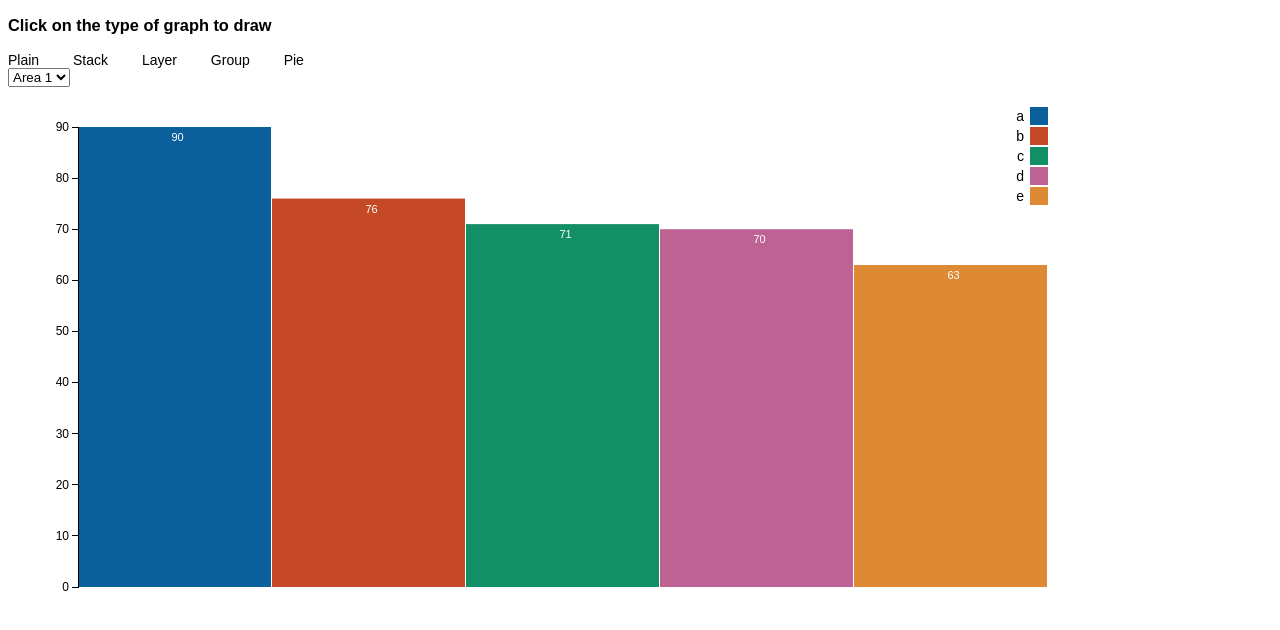
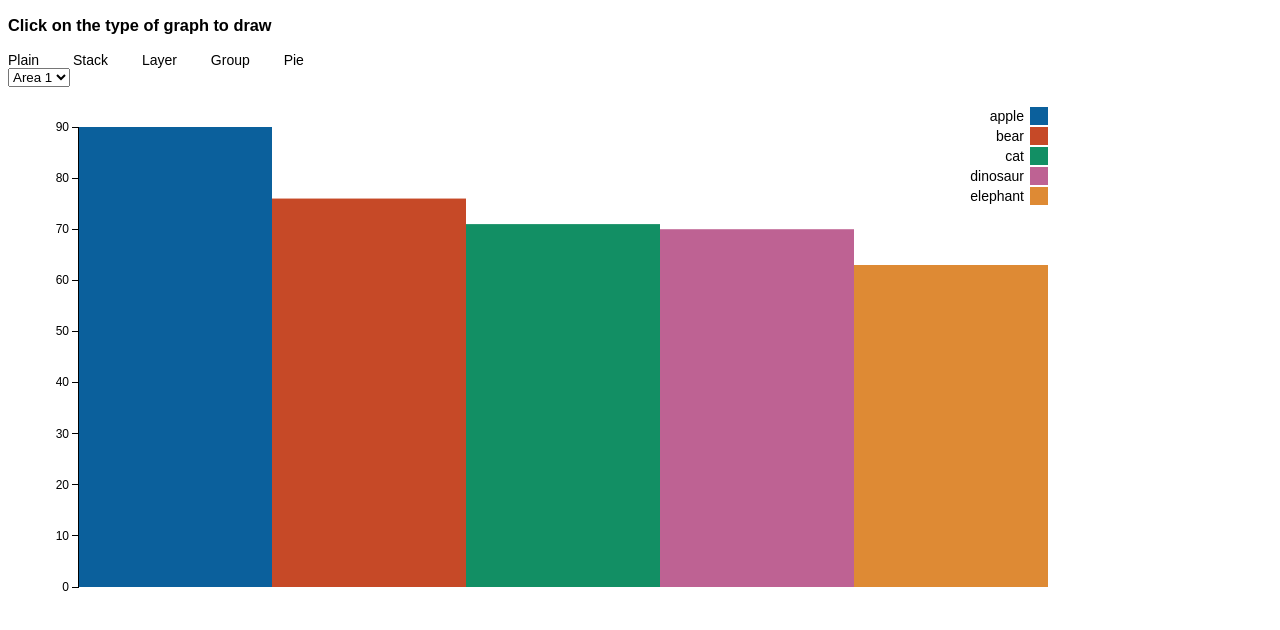
Before and after one commit to refinery-platform/refinery-utility-visualization, a plain HTML site: page index.html in a window 1280 px wide. Both pictures are taken after a click on the link "Plain". Drawn offline with Linux system fonts and the light colour scheme.

Commit message:
Plain bar chart now supports new data format

```diff
--- a/index.html
+++ b/index.html
@@ -3,6 +3,28 @@
 <head>
     <title>Variety of Charts</title>
     <link rel="stylesheet" type="text/css" href="css/style.css">
+    <script>
+        // some useful helper functions
+
+        Array.prototype.max = function() {
+            var max = 0;
+            var i = this.length;
+            while (i--) {
+                if (max < this[i])
+                    max = this[i];
+            }
+            return max;
+        }
+        // adds super optimized sum method found on stack overflow
+        Array.prototype.sum = function() {
+            var total = 0;
+            var i = this.length;
+            while (i--) {
+                total += this[i];
+            }
+            return total;
+        }
+    </script>
 </head>
 
 <body>
@@ -48,11 +70,23 @@
             }
         }
 
+        inputData = {
+                    items: ["apple", "bear", "cat", "dinosaur", "elephant"],
+                    categories: ["agility", "buffness", "conspicuousness", "dangerousness", "elasticity"],
+                    matrix: [
+                           [6, 29, 18, 30, 7],
+                           [8, 27, 17, 12, 12],
+                           [12, 21, 16, 3, 19],
+                           [20, 18, 16, 9, 7],
+                           [22, 5, 15, 20, 1]
+                        ]
+                }
+
         $(document).ready(function() {
             $("#plain").click(function(event) {
                 targetValue = target.options[target.selectedIndex].value;
                 userConfig.targetArea = targetValue;
-                draw("plain", userConfig, null);
+                draw("plain", userConfig, inputData);
                 event.preventDefault();
             });
 
--- a/js/charts/plain.js
+++ b/js/charts/plain.js
@@ -1,10 +1,21 @@
 function plain(data, config) {
 
-    var margin = config.margin;
-    var width = config.dimension.width;
-    var height = config.dimension.height;
-    var color = d3.scale.ordinal()
-        .range(config.colors);
+    // import features from config
+    var margin = config.margin,
+        width = config.dimension.width,
+        height = config.dimension.height,
+        padding = 30,
+        barPadding = 1,
+        barThickness = (width - padding) / data.items.length,
+        color = d3.scale.ordinal()
+            .range(config.colors)
+            .domain(data.items.map(function(d) { return d; }));
+
+    // get the sum of each item sets' categories
+    data.total = [];
+    for (var i = 0; i < data.items.length; i++) {
+        data.total[i] = data.matrix[i].sum();
+    }
 
     // set up svg area
     var svg = d3.select("#" + config.targetArea).append("svg")
@@ -13,30 +24,25 @@ function plain(data, config) {
         .append("g")
             .attr("transform", "translate(" + margin.left + ", " + margin.top + ")");
 
-    var padding = 30;
-    var barPadding = 1;
+    // scales
+    var yScale = d3.scale.linear()
+        .range([0, height - 20])
+        .domain([0, d3.max(data.total, function(d) { return d; })]);
 
-    data.forEach(function(d) {
-        d.total = (+d.d1) + (+d.d2) + (+d.d3) + (+d.d4) + (+d.d5);
-    });
+    var yAxisScale = d3.scale.linear()
+    	.domain([0, data.total.max()])
+    	.range([height - 20, 0]);
 
-    color.domain(data.map(function(d) { return d.set; }));
-
-
-    // scales
-    var scale = d3.scale.linear()
-        .range([0, height - 20])
-        .domain([0, d3.max(data, function(d) { return d.total; })]);
 
     // draw the rectangles
     svg.selectAll("rect")
-        .data(data)
+        .data(data.total)
         .enter().append("rect")
-            .attr("x", function(d, i) { return i * ((width - padding) / data.length) + padding; })
-            .attr("y", function(d) { return height - scale(d.total); })
-            .attr("width", (width - padding) / data.length - barPadding)
-            .attr("height", function(d) { return scale(d.total); })
-            .attr("fill", function(d) { return color(d.set); });
+            .attr("x", function(d, i) { return i * (barThickness) + padding; })
+            .attr("y", function(d) { return height - yScale(d); })
+            .attr("width", barThickness)
+            .attr("height", function(d) { return yScale(d); })
+            .attr("fill", function(d, i) { return color(data.items[i]); });
 
     svg.selectAll("text")
         .data(data)
@@ -44,17 +50,12 @@ function plain(data, config) {
         .text(function(d) { return d.total; })
             .attr("text-anchor", "middle")
             .attr("x", function(d, i) { return i * ((width - padding) / data.length) + (width / data.length - barPadding) / 2 + padding; })
-            .attr("y", function(d) { return height - scale(d.total) + 14; })
-            .attr("font-family", "sans-serif")
+            .attr("y", function(d) { return height - yScale(d.total) + 14; })
             .attr("font-size", "11px")
             .attr("fill", "white");
 
-    var axisScale = d3.scale.linear()
-        .domain([0, d3.max(data, function(d) { return d.total; })])
-        .range([height - 20, 0]);
-
     var yAxis = d3.svg.axis()
-        .scale(axisScale)
+        .scale(yAxisScale)
         .orient("left");
 
     svg.append("g")
@@ -62,9 +63,10 @@ function plain(data, config) {
         .attr("transform", "translate(" + padding + ", 20)")
         .call(yAxis);
 
+
     // add the legends
     var legend = svg.selectAll(".legend")
-        .data(data.map(function(d) { return d.set; }))
+        .data(data.items)
         .enter().append("g")
             .attr("class", "legend")
             .attr("transform", function(d, i) { return "translate(0, " + i * 20 + ")"; });
@@ -81,4 +83,5 @@ function plain(data, config) {
         .attr("dy", "0.35em")
         .style("text-anchor", "end")
         .text(function(d) { return d; });
+
 }
--- a/js/main.js
+++ b/js/main.js
@@ -37,7 +37,7 @@ function draw(chartType, userConfig, data) {
     }
 
     // general functions depending on graph rendered
-    d3.tsv("data.tsv", function(error, data) {
+
     if (chartType == "plain") {
         plain(data, config);
     } else if (chartType == "stack") {
@@ -51,5 +51,5 @@ function draw(chartType, userConfig, data) {
     } else {
         alert("Invalid chart type");
     }
-    });
+
 }
```
Lines whose indentation alone changed are shown as unchanged.
